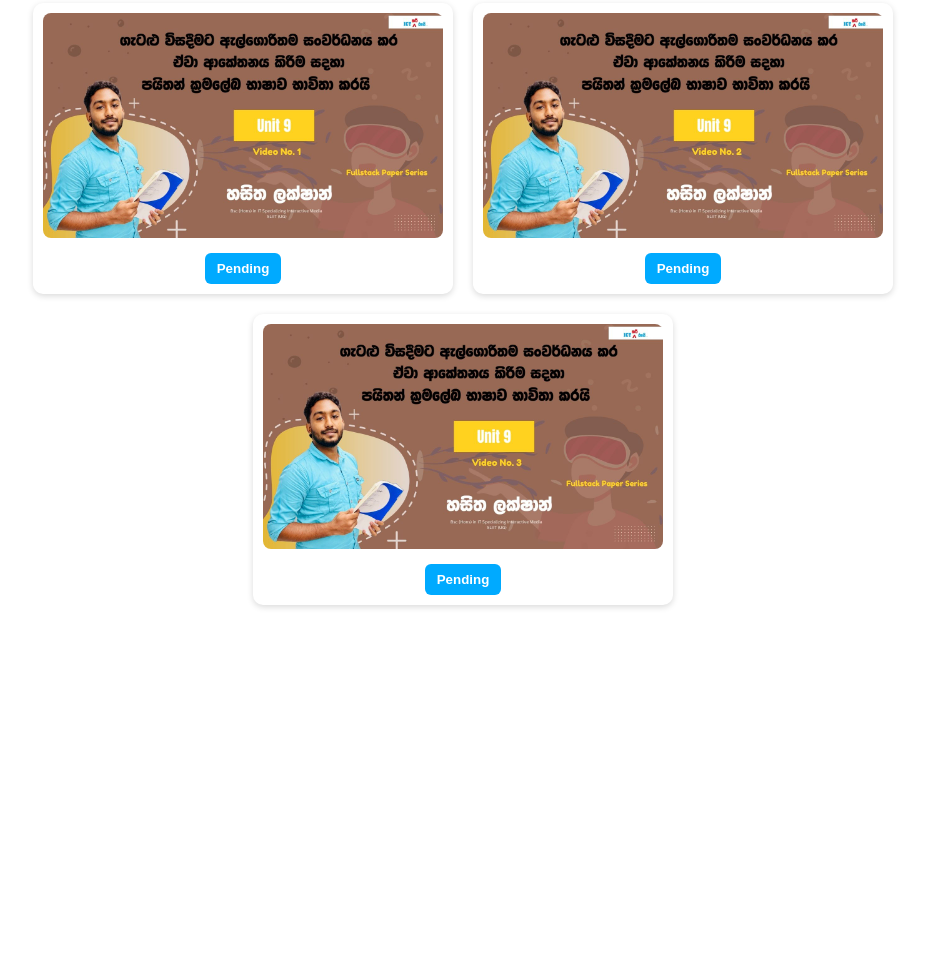
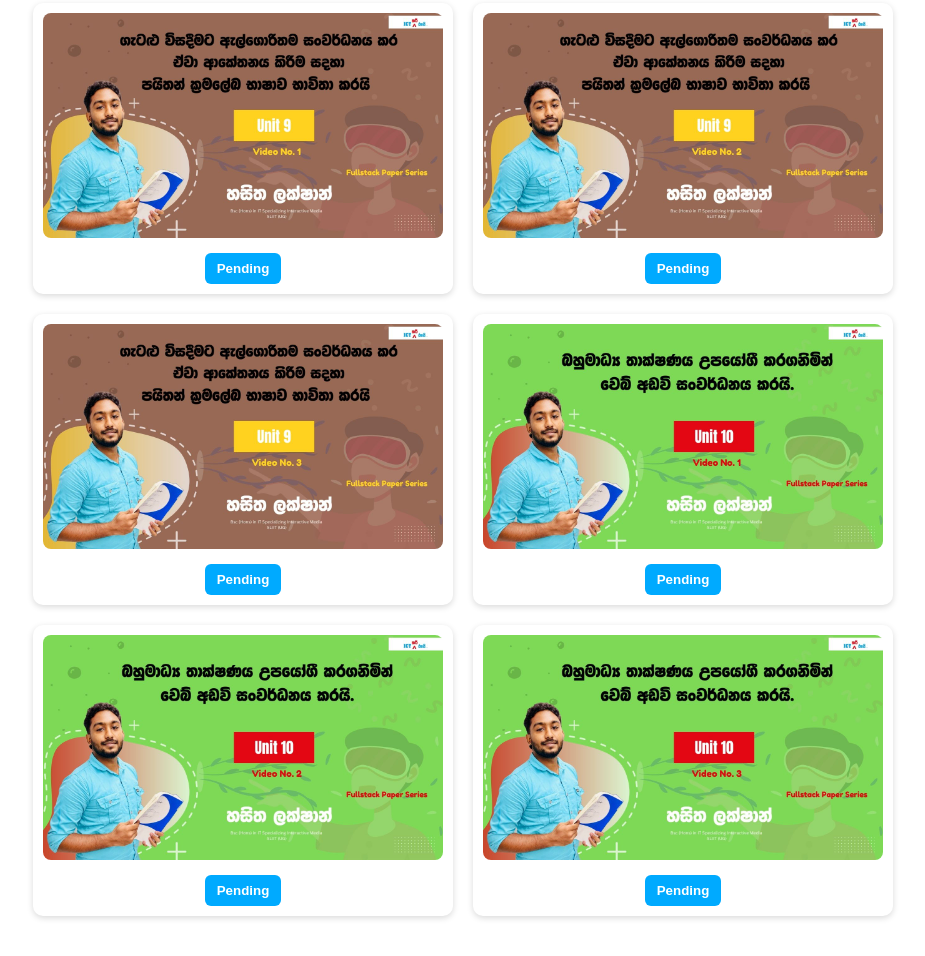
Before and after one commit to hasithalakshan-ict/home, a plain HTML site: page discuss.html in a window 1280 px wide. Shown: the part 3017-3973 px from the top of the page, without its empty margins (177-1102 px from the left). Before the commit the page ends 3662 px from the top, so only its background shows below. Drawn offline with Linux system fonts and the light colour scheme.

Commit message:
Update discuss.html

```diff
--- a/discuss.html
+++ b/discuss.html
@@ -348,6 +348,27 @@
         </button>
      </div>
 
+       <div class="video-card">
+        <img src="Thumbnails/22.jpg" alt="Fullstack Paper Discussion 22" class="thumbnail" />
+        <button class="watch-btn" >
+          Pending
+        </button>
+     </div>
+
+       <div class="video-card">
+        <img src="Thumbnails/23.jpg" alt="Fullstack Paper Discussion 23" class="thumbnail" />
+        <button class="watch-btn" >
+          Pending
+        </button>
+     </div>
+
+       <div class="video-card">
+        <img src="Thumbnails/24.jpg" alt="Fullstack Paper Discussion 24" class="thumbnail" />
+        <button class="watch-btn" >
+          Pending
+        </button>
+     </div>
+
     </div>
 
     <div id="videoPopup" class="video-popup">
```
